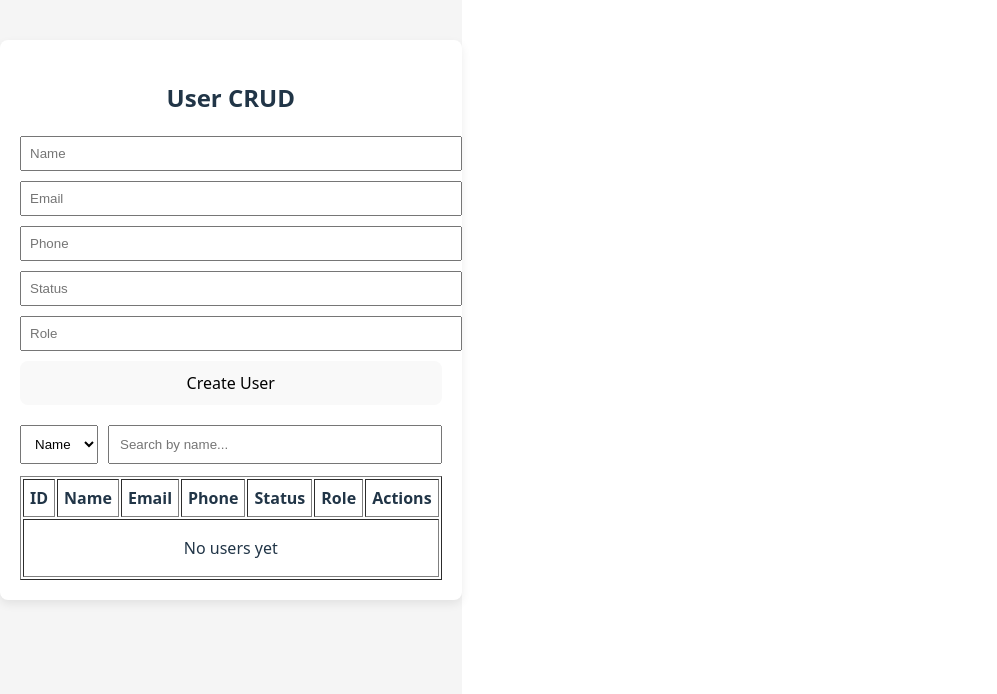
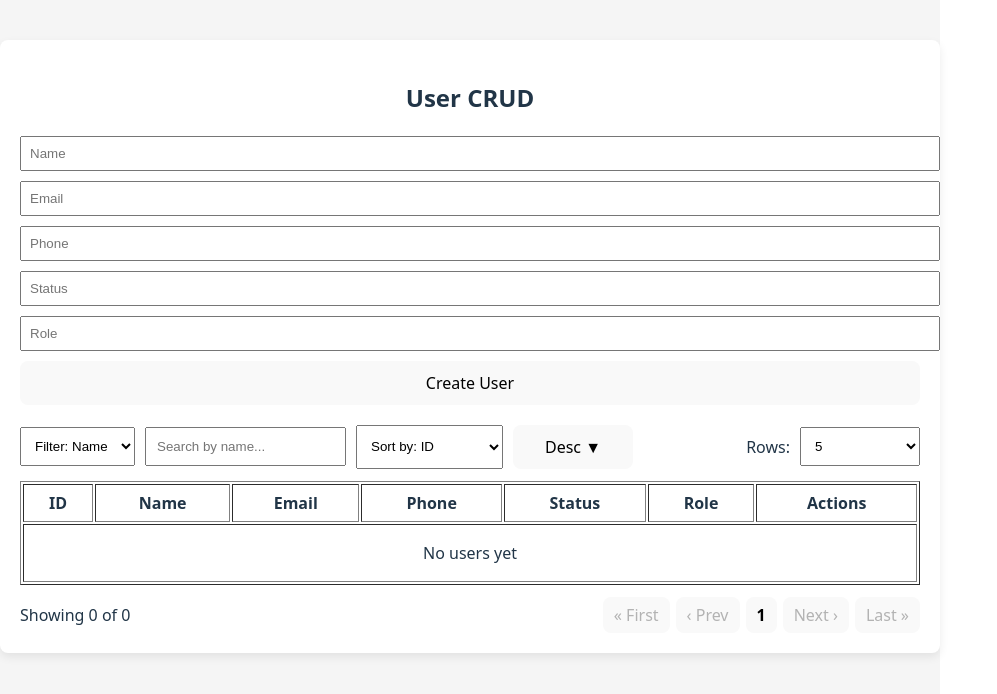
Before and after one commit to salsayaria-coder/tsx-crud-app, a React (Vite) app: page / in a window 1280 px wide. Shown: the top 694 px of the page, without its empty margins (0-997 px from the left). Built offline with nearby package versions, Linux system fonts and the light colour scheme.

Commit message:
Add sorting and pagination to users table

```diff
--- a/src/pages/UsersPage.tsx
+++ b/src/pages/UsersPage.tsx
@@ -1,4 +1,4 @@
-import React, { useMemo, useState, type ChangeEvent } from "react";
+import React, { useEffect, useMemo, useState, type ChangeEvent } from "react";
 import { Link } from "react-router-dom";
 import type { User } from "../types/User";
 
@@ -9,6 +9,8 @@ type Props = {
 
 type Errors = { name?: string; email?: string };
 type FilterBy = "name" | "email";
+type SortBy = "id" | "name" | "email";
+type SortDir = "asc" | "desc";
 
 function escapeRegExp(s: string) {
   return s.replace(/[.*+?^${}()|[\]\\]/g, "\\$&");
@@ -47,19 +49,17 @@ export default function UsersPage({ users, setUsers }: Props) {
   });
   const [errors, setErrors] = useState<Errors>({});
 
-  // ✅ NEW: filter text + filter column
+  // Filter
   const [filter, setFilter] = useState("");
   const [filterBy, setFilterBy] = useState<FilterBy>("name");
 
-  const filteredUsers = useMemo(() => {
-    const q = filter.trim().toLowerCase();
-    if (!q) return users;
+  // Sorting
+  const [sortBy, setSortBy] = useState<SortBy>("id");
+  const [sortDir, setSortDir] = useState<SortDir>("desc");
 
-    return users.filter((u) => {
-      if (filterBy === "name") return u.name.toLowerCase().includes(q);
-      return u.email.toLowerCase().includes(q);
-    });
-  }, [users, filter, filterBy]);
+  // Pagination
+  const [page, setPage] = useState(1);
+  const [pageSize, setPageSize] = useState(5);
 
   const handleChange = (e: ChangeEvent<HTMLInputElement>) => {
     const { name, value } = e.target;
@@ -92,6 +92,67 @@ export default function UsersPage({ users, setUsers }: Props) {
 
   const remove = (id: number) => setUsers((prev) => prev.filter((u) => u.id !== id));
 
+  // Reset to page 1 when filter/sort/pageSize changes
+  useEffect(() => {
+    setPage(1);
+  }, [filter, filterBy, sortBy, sortDir, pageSize]);
+
+  // 1) Filter
+  const filteredUsers = useMemo(() => {
+    const q = filter.trim().toLowerCase();
+    if (!q) return users;
+
+    return users.filter((u) => {
+      if (filterBy === "name") return u.name.toLowerCase().includes(q);
+      return u.email.toLowerCase().includes(q);
+    });
+  }, [users, filter, filterBy]);
+
+  // 2) Sort (after filtering)
+  const sortedUsers = useMemo(() => {
+    const list = [...filteredUsers];
+
+    const dir = sortDir === "asc" ? 1 : -1;
+
+    list.sort((a, b) => {
+      if (sortBy === "id") return (a.id - b.id) * dir;
+
+      if (sortBy === "name") {
+        return a.name.localeCompare(b.name, undefined, { sensitivity: "base" }) * dir;
+      }
+
+      // sortBy === "email"
+      return a.email.localeCompare(b.email, undefined, { sensitivity: "base" }) * dir;
+    });
+
+    return list;
+  }, [filteredUsers, sortBy, sortDir]);
+
+  // 3) Pagination (after sorting)
+  const total = sortedUsers.length;
+  const totalPages = Math.max(1, Math.ceil(total / pageSize));
+  const currentPage = Math.min(page, totalPages);
+
+  const startIndex = (currentPage - 1) * pageSize;
+  const endIndexExclusive = Math.min(startIndex + pageSize, total);
+  const pagedUsers = sortedUsers.slice(startIndex, endIndexExclusive);
+
+  // Page buttons (simple: show up to 5)
+  const pageButtons = useMemo(() => {
+    const maxButtons = 5;
+    let start = Math.max(1, currentPage - Math.floor(maxButtons / 2));
+    let end = start + maxButtons - 1;
+
+    if (end > totalPages) {
+      end = totalPages;
+      start = Math.max(1, end - maxButtons + 1);
+    }
+
+    const arr: number[] = [];
+    for (let i = start; i <= end; i++) arr.push(i);
+    return arr;
+  }, [currentPage, totalPages]);
+
   return (
     <div style={{ minHeight: "100vh", background: "#f5f5f5", paddingTop: 40 }}>
       <div
@@ -106,6 +167,7 @@ export default function UsersPage({ users, setUsers }: Props) {
       >
         <h2 style={{ textAlign: "center", marginBottom: 20 }}>User CRUD</h2>
 
+        {/* CREATE FORM */}
         <div style={{ display: "grid", gap: 10, marginBottom: 20 }}>
           <div>
             <input
@@ -156,15 +218,25 @@ export default function UsersPage({ users, setUsers }: Props) {
           </button>
         </div>
 
-        {/* ✅ NEW: column selector + search box */}
-        <div style={{ display: "flex", gap: 10, alignItems: "center", marginBottom: 12 }}>
+        {/* FILTER + SORT + PAGE SIZE CONTROLS */}
+        <div
+          style={{
+            display: "grid",
+            gridTemplateColumns: "1fr 1fr 1fr",
+            gap: 10,
+            marginBottom: 12,
+            alignItems: "center",
+          }}
+        >
+          {/* Filter */}
+          <div style={{ display: "flex", gap: 10 }}>
             <select
               value={filterBy}
               onChange={(e) => setFilterBy(e.target.value as FilterBy)}
               style={{ padding: 10 }}
             >
-            <option value="name">Name</option>
-            <option value="email">Email</option>
+              <option value="name">Filter: Name</option>
+              <option value="email">Filter: Email</option>
             </select>
 
             <input
@@ -176,6 +248,44 @@ export default function UsersPage({ users, setUsers }: Props) {
             />
           </div>
 
+          {/* Sorting */}
+          <div style={{ display: "flex", gap: 10 }}>
+            <select
+              value={sortBy}
+              onChange={(e) => setSortBy(e.target.value as SortBy)}
+              style={{ padding: 10, flex: 1 }}
+            >
+              <option value="id">Sort by: ID</option>
+              <option value="name">Sort by: Name</option>
+              <option value="email">Sort by: Email</option>
+            </select>
+
+            <button
+              type="button"
+              onClick={() => setSortDir((d) => (d === "asc" ? "desc" : "asc"))}
+              style={{ padding: 10, width: 120 }}
+              title="Toggle sort direction"
+            >
+              {sortDir === "asc" ? "Asc ▲" : "Desc ▼"}
+            </button>
+          </div>
+
+          {/* Page size */}
+          <div style={{ display: "flex", gap: 10, justifyContent: "flex-end" }}>
+            <label style={{ alignSelf: "center" }}>Rows:</label>
+            <select
+              value={pageSize}
+              onChange={(e) => setPageSize(Number(e.target.value))}
+              style={{ padding: 10, width: 120 }}
+            >
+              <option value={5}>5</option>
+              <option value={10}>10</option>
+              <option value={20}>20</option>
+            </select>
+          </div>
+        </div>
+
+        {/* TABLE */}
         <table width="100%" border={1} cellPadding={6} style={{ textAlign: "center" }}>
           <thead>
             <tr>
@@ -189,17 +299,13 @@ export default function UsersPage({ users, setUsers }: Props) {
             </tr>
           </thead>
           <tbody>
-            {filteredUsers.map((u) => (
+            {pagedUsers.map((u) => (
               <tr key={u.id}>
                 <td>{u.id}</td>
 
-                {/* ✅ NEW: highlight only the column being filtered */}
-                <td>
-                  {filterBy === "name" ? highlightMatch(u.name, filter) : u.name}
-                </td>
-                <td>
-                  {filterBy === "email" ? highlightMatch(u.email, filter) : u.email}
-                </td>
+                {/* Highlight only the column being filtered */}
+                <td>{filterBy === "name" ? highlightMatch(u.name, filter) : u.name}</td>
+                <td>{filterBy === "email" ? highlightMatch(u.email, filter) : u.email}</td>
 
                 <td>{u.phone}</td>
                 <td>{u.status}</td>
@@ -228,6 +334,80 @@ export default function UsersPage({ users, setUsers }: Props) {
             )}
           </tbody>
         </table>
+
+        {/* PAGINATION BAR */}
+        <div
+          style={{
+            display: "flex",
+            justifyContent: "space-between",
+            alignItems: "center",
+            marginTop: 12,
+            gap: 10,
+            flexWrap: "wrap",
+          }}
+        >
+          <div>
+            {total === 0 ? (
+              <span>Showing 0 of 0</span>
+            ) : (
+              <span>
+                Showing {startIndex + 1}–{endIndexExclusive} of {total}
+              </span>
+            )}
+          </div>
+
+          <div style={{ display: "flex", gap: 6, alignItems: "center" }}>
+            <button
+              type="button"
+              onClick={() => setPage(1)}
+              disabled={currentPage === 1}
+              style={{ padding: "6px 10px" }}
+            >
+              « First
+            </button>
+
+            <button
+              type="button"
+              onClick={() => setPage((p) => Math.max(1, p - 1))}
+              disabled={currentPage === 1}
+              style={{ padding: "6px 10px" }}
+            >
+              ‹ Prev
+            </button>
+
+            {pageButtons.map((p) => (
+              <button
+                key={p}
+                type="button"
+                onClick={() => setPage(p)}
+                style={{
+                  padding: "6px 10px",
+                  fontWeight: p === currentPage ? "bold" : "normal",
+                }}
+              >
+                {p}
+              </button>
+            ))}
+
+            <button
+              type="button"
+              onClick={() => setPage((p) => Math.min(totalPages, p + 1))}
+              disabled={currentPage === totalPages}
+              style={{ padding: "6px 10px" }}
+            >
+              Next ›
+            </button>
+
+            <button
+              type="button"
+              onClick={() => setPage(totalPages)}
+              disabled={currentPage === totalPages}
+              style={{ padding: "6px 10px" }}
+            >
+              Last »
+            </button>
+          </div>
+        </div>
       </div>
     </div>
   );
```
Lines whose indentation alone changed are shown as unchanged.
